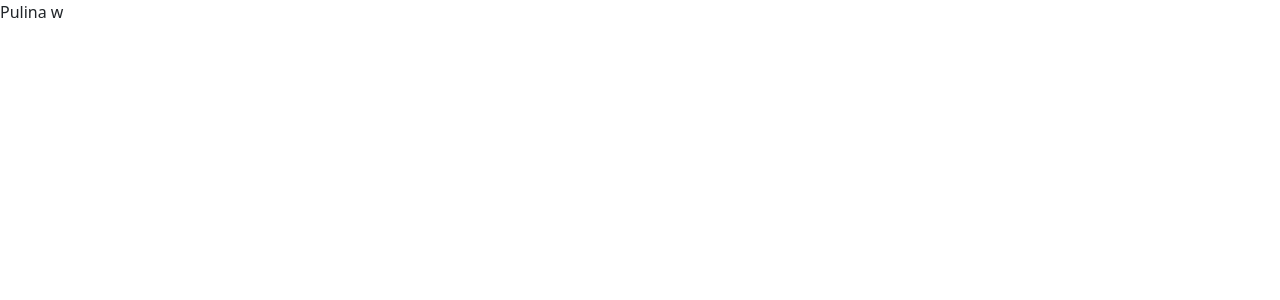
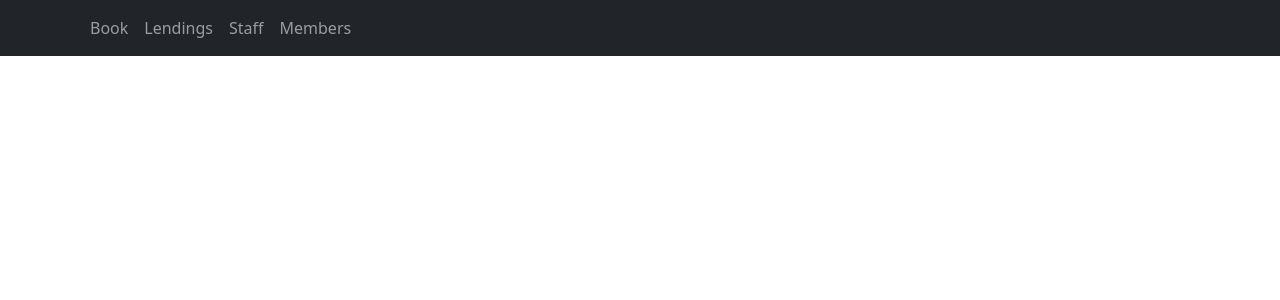
Before and after one commit to PuLeeNa/LibManagement-FE, a React (Create React App) app: page / in a window 1280 px wide. Shown: the top 300 px of the page. Built offline with nearby package versions, Linux system fonts and the light colour scheme.

Commit message:
NavB component to update navigation links and remove redundant Navbar instances

```diff
--- a/src/App.tsx
+++ b/src/App.tsx
@@ -1,10 +1,13 @@
 import React from 'react';
 // @ts-ignore: allow side-effect import of CSS without type declarations
 import './App.css';
+import NavB from './components/NavB';
 
 function App() {
   return (
-    <>Pulina w</>
+    <>
+    <NavB/>
+    </>
   );
 }
 
--- a/src/components/NavB.tsx
+++ b/src/components/NavB.tsx
@@ -7,34 +7,12 @@ function NavB() {
     <>
       <Navbar bg="dark" data-bs-theme="dark">
         <Container>
-          <Navbar.Brand href="#home">Navbar</Navbar.Brand>
+          {/* <Navbar.Brand href="#home">LibManagement</Navbar.Brand> */}
           <Nav className="me-auto">
-            <Nav.Link href="#home">Home</Nav.Link>
-            <Nav.Link href="#features">Features</Nav.Link>
-            <Nav.Link href="#pricing">Pricing</Nav.Link>
-          </Nav>
-        </Container>
-      </Navbar>
-      <br />
-      <Navbar bg="primary" data-bs-theme="dark">
-        <Container>
-          <Navbar.Brand href="#home">Navbar</Navbar.Brand>
-          <Nav className="me-auto">
-            <Nav.Link href="#home">Home</Nav.Link>
-            <Nav.Link href="#features">Features</Nav.Link>
-            <Nav.Link href="#pricing">Pricing</Nav.Link>
-          </Nav>
-        </Container>
-      </Navbar>
-
-      <br />
-      <Navbar bg="light" data-bs-theme="light">
-        <Container>
-          <Navbar.Brand href="#home">Navbar</Navbar.Brand>
-          <Nav className="me-auto">
-            <Nav.Link href="#home">Home</Nav.Link>
-            <Nav.Link href="#features">Features</Nav.Link>
-            <Nav.Link href="#pricing">Pricing</Nav.Link>
+            <Nav.Link href="#home">Book</Nav.Link>
+            <Nav.Link href="#features">Lendings</Nav.Link>
+            <Nav.Link href="#pricing">Staff</Nav.Link>
+            <Nav.Link href="#pricing">Members</Nav.Link>
           </Nav>
         </Container>
       </Navbar>
```
